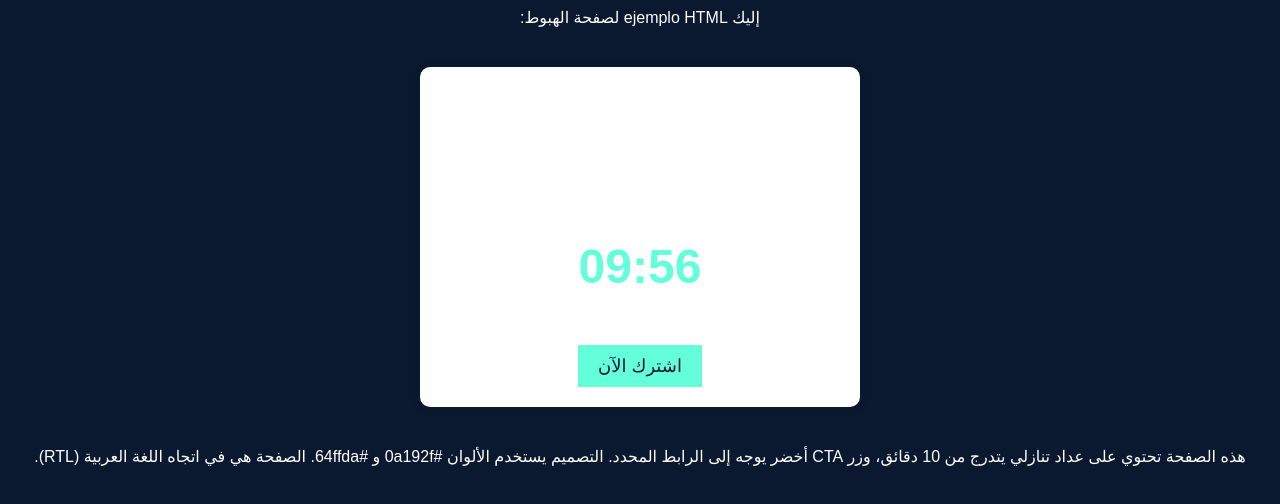
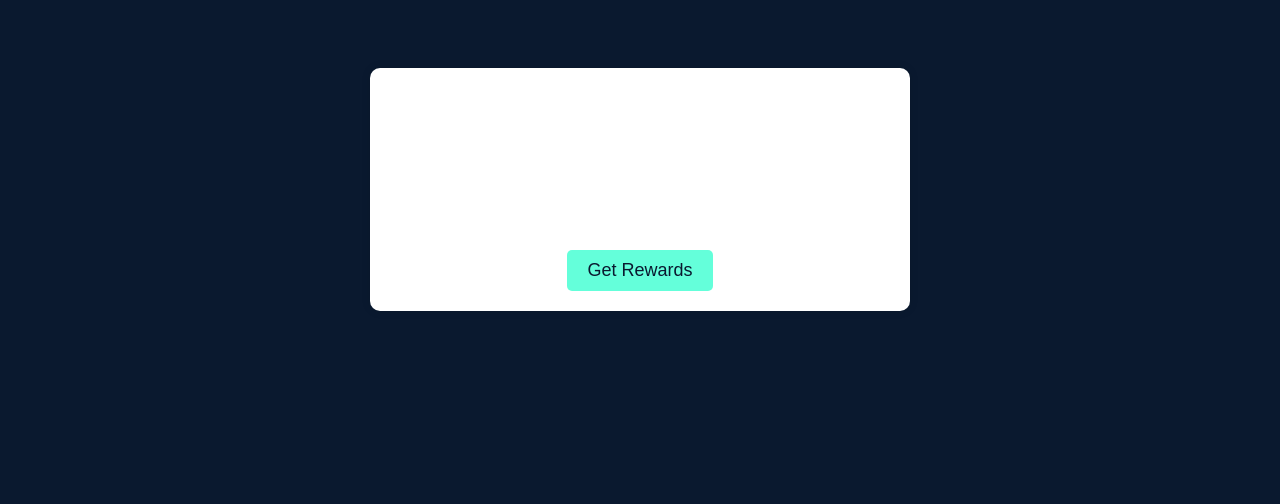
Before and after one commit to itszitouni/zulu-pages, a plain HTML site: page index.html in a window 1280 px wide. Drawn offline with Linux system fonts and the light colour scheme.

Commit message:
ZULU@23:01

```diff
--- a/index.html
+++ b/index.html
@@ -1,31 +1,33 @@
-إليك ejemplo HTML لصفحة الهبوط:
-
 <!DOCTYPE html>
-<html dir="rtl">
+<html lang="ar" dir="rtl">
 <head>
-  <title>Tap Rewards - Earn Rewards</title>
     <meta charset="UTF-8">
     <meta name="viewport" content="width=device-width, initial-scale=1.0">
+    <title>Tap Rewards - Earn Rewards</title>
     <style>
         body {
             font-family: Arial, sans-serif;
             background-color: #0a192f;
             color: #fff;
             text-align: center;
+            padding: 20px;
         }
+
         .container {
-      max-width: 400px;
+            max-width: 500px;
             margin: 40px auto;
+            background-color: #fff;
             padding: 20px;
-      background-color: #fff;
             border-radius: 10px;
             box-shadow: 0 0 10px rgba(0, 0, 0, 0.1);
         }
-    .counter {
-      font-size: 48px;
+
+        .countdown {
+            font-size: 24px;
             font-weight: bold;
-      color: #64ffda;
+            margin-bottom: 20px;
         }
+
         .cta {
             background-color: #64ffda;
             color: #0a192f;
@@ -33,35 +35,36 @@
             padding: 10px 20px;
             font-size: 18px;
             cursor: pointer;
+            border-radius: 5px;
         }
+
         .cta:hover {
-      background-color: #56ffd5;
+            background-color: #56ffd3;
         }
     </style>
 </head>
 <body>
     <div class="container">
         <h1>Tap Rewards - Earn Rewards</h1>
-    <p>اكسب جوائز رائعة!</p>
-    <div class="counter">
-      <span id="counter">10:00</span>
+        <p>earn rewards now!</p>
+        <div class="countdown" id="countdown">05:00</div>
+        <button class="cta" onclick="window.location.href='https://mob.v8trck.com/click?pid=2&offer_id=17183&sub2=u168235&sub7=rfnull&sub8=rdnull&sub15=fe8454c8ea2e'">Get Rewards</button>
     </div>
-    <p>استعد للاشتراك في البرنامج!</p>
-    <button class="cta" onclick="window.location.href='https://mob.v8trck.com/click?pid=2&offer_id=17183&sub2=u168235&sub7=rfnull&sub8=rdnull&sub15=e01fdb77ecea'">اشترك الآن</button>
-  </div>
+
     <script>
-    let counter = 600; // 10 دقائق
-    let intervalId = setInterval(() => {
-      let minutes = Math.floor(counter / 60);
-      let seconds = counter % 60;
-      document.getElementById("counter").innerText = `${minutes.toString().padStart(2, '0')}:${seconds.toString().padStart(2, '0')}`;
-      counter--;
-      if (counter < 0) {
-        clearInterval(intervalId);
+        let countdown = 300; // 5 minutes in seconds
+        const countdownElement = document.getElementById('countdown');
+
+        setInterval(() => {
+            let minutes = Math.floor(countdown / 60);
+            let seconds = countdown % 60;
+            countdownElement.textContent = `${String(minutes).padStart(2, '0')}:${String(seconds).padStart(2, '0')}`;
+            countdown--;
+            if (countdown < 0) {
+                countdown = 0;
+                countdownElement.textContent = '00:00';
             }
         }, 1000);
     </script>
 </body>
 </html>
-
-هذه الصفحة تحتوي على عداد تنازلي يتدرج من 10 دقائق، وزر CTA أخضر يوجه إلى الرابط المحدد. التصميم يستخدم الألوان #0a192f و #64ffda. الصفحة هي في اتجاه اللغة العربية (RTL).
```
Lines whose indentation alone changed are shown as unchanged.
